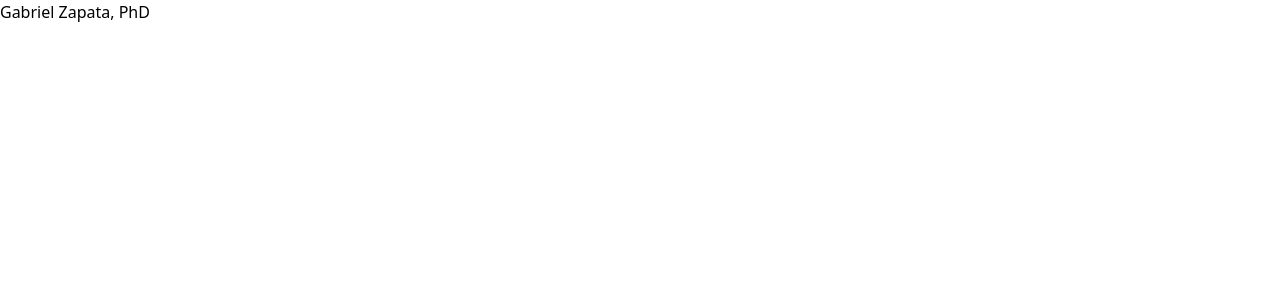
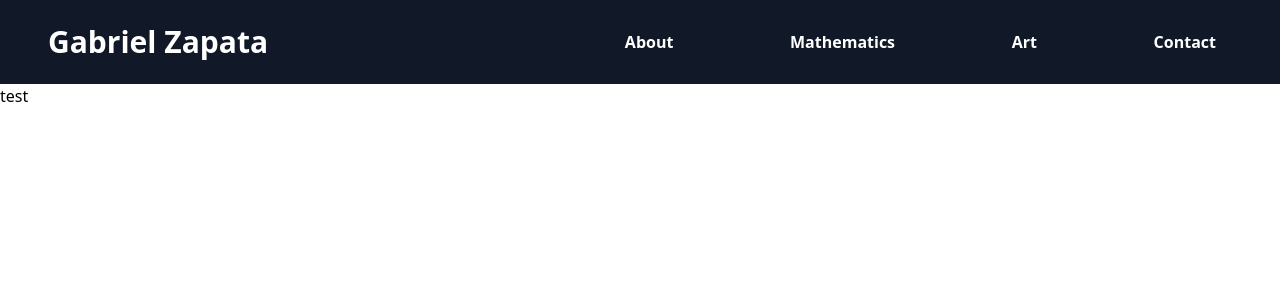
Before and after one commit to kendalenz/gabriel-website, a React (Vite) app: page / in a window 1280 px wide. Shown: the top 300 px of the page. Built offline with nearby package versions, Linux system fonts and the light colour scheme.

Commit message:
added navbar

```diff
--- a/package.json
+++ b/package.json
@@ -31,6 +31,7 @@
     "postcss": "^8.4.27",
     "prettier": "^3.0.0",
     "prettier-plugin-tailwindcss": "^0.4.1",
+    "react-router-dom": "^6.14.2",
     "tailwindcss": "^3.3.3",
     "typescript": "^5.0.2",
     "vite": "^4.4.5"
--- a/src/App.tsx
+++ b/src/App.tsx
@@ -1,9 +1,17 @@
+import { Routes, Route } from 'react-router-dom'
+import Navbar from './scenes/navbar'
+// import Home from './scenes/navbar/home';
+
 function App() {
 
   return (
-      <div className='app'>
-        Gabriel Zapata, PhD
-      </div>
+    <div className='app'>
+      <Navbar />
+      <h1>test</h1>
+      <Routes>
+        {/* <Route path='/' element={<Home />} /> */}
+      </Routes>
+    </div>
   )
 }
 
--- a/src/index.css
+++ b/src/index.css
@@ -1,3 +1,7 @@
 @tailwind base;
 @tailwind components;
 @tailwind utilities;
+
+/* body {
+    background-image: url('test.jpeg');
+} */
--- a/src/main.tsx
+++ b/src/main.tsx
@@ -2,9 +2,12 @@ import React from 'react'
 import ReactDOM from 'react-dom/client'
 import App from './App.tsx'
 import './index.css'
+import { BrowserRouter } from 'react-router-dom'
 
 ReactDOM.createRoot(document.getElementById('root')!).render(
   <React.StrictMode>
+    <BrowserRouter>
     <App />
+    </BrowserRouter>
   </React.StrictMode>,
 )
--- /dev/null
+++ b/src/scenes/navbar/index.tsx
@@ -0,0 +1,53 @@
+import React, { useState } from 'react';
+
+const Navbar: React.FC = () => {
+  const [isMenuOpen, setMenuOpen] = useState(false);
+
+  return (
+    <nav className="flex flex-col md:flex-row justify-between bg-gray-900 text-white w-screen px-5 xl:px-12">
+      <div className="py-6 flex md:w-full items-center justify-between">
+        <a className="text-3xl font-bold font-heading" href="#">
+          Gabriel Zapata
+        </a>
+        {/* Responsive navbar (hamburger menu) */}
+        <div className="md:hidden flex items-center">
+          <button
+            className="navbar-burger self-center"
+            onClick={() => setMenuOpen(!isMenuOpen)}
+          >
+            <svg
+              xmlns="http://www.w3.org/2000/svg"
+              className="h-6 w-6 hover:text-gray-200"
+              fill="none"
+              viewBox="0 0 24 24"
+              stroke="currentColor"
+            >
+              <path
+                strokeLinecap="round"
+                strokeLinejoin="round"
+                strokeWidth="2"
+                d="M4 6h16M4 12h16M4 18h16"
+              />
+            </svg>
+          </button>
+        </div>
+      </div>
+      {/* Nav Links - Hidden by default on small screens */}
+      <ul className={`hidden md:flex md:px-4 md:mx-auto font-semibold font-heading space-x-12 ${isMenuOpen ? 'md:w-auto md:justify-center' : 'w-screen md:justify-between'} items-center`}>
+        <li><a className="hover:text-gray-200" href="#">About</a></li>
+        <li><a className="hover:text-gray-200" href="#">Mathematics</a></li>
+        <li><a className="hover:text-gray-200" href="#">Art</a></li>
+        <li><a className="hover:text-gray-200" href="#">Contact</a></li>
+      </ul>
+      {/* Responsive navbar (hamburger menu) - Hidden by default on larger screens */}
+      <ul className={`md:hidden absolute top-0 right-0 mt-16 w-screen bg-gray-900 text-white font-semibold font-heading space-y-2 ${isMenuOpen ? 'block' : 'hidden'}`}>
+        <li><a className="block px-4 py-2 hover:text-gray-200" href="#">About</a></li>
+        <li><a className="block px-4 py-2 hover:text-gray-200" href="#">Mathematics</a></li>
+        <li><a className="block px-4 py-2 hover:text-gray-200" href="#">Art</a></li>
+        <li><a className="block px-4 py-2 hover:text-gray-200" href="#">Contact</a></li>
+      </ul>
+    </nav>
+  );
+};
+
+export default Navbar;
```
Also changed, not shown: src/scenes/Home.tsx (added), src/test.jpeg (added), 1 other file (tests, documents, lock files or other folders).
